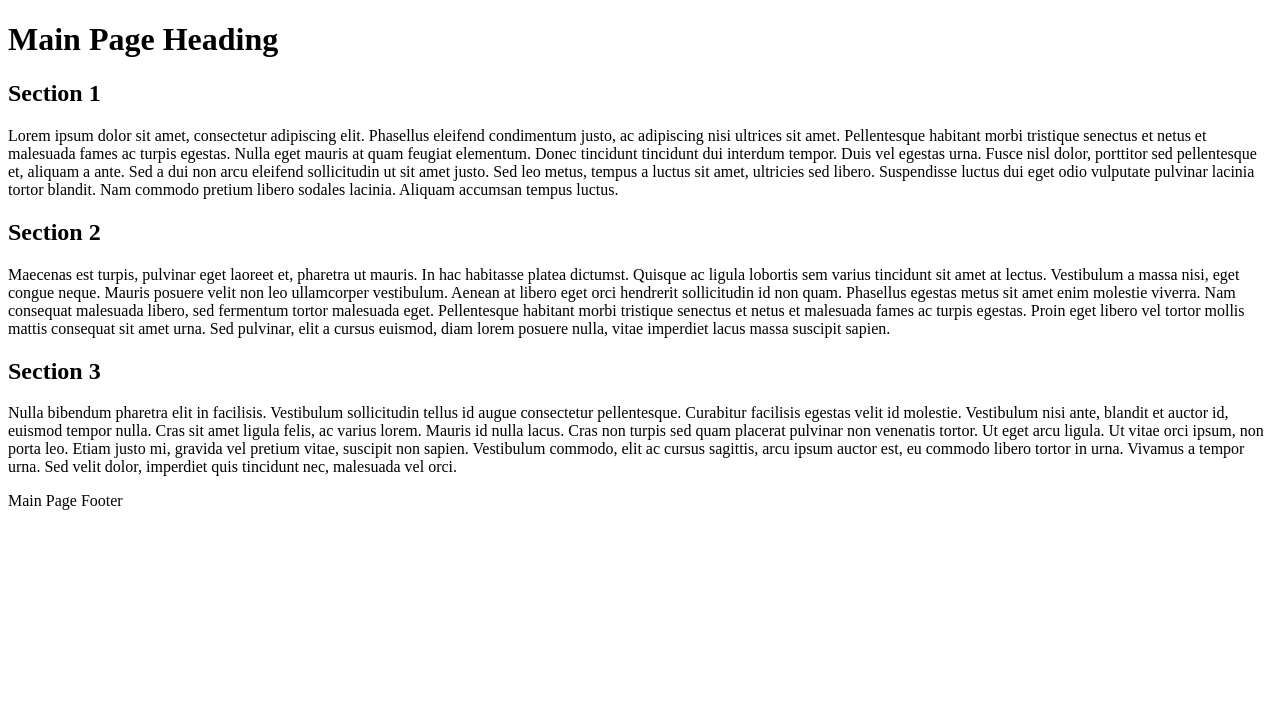
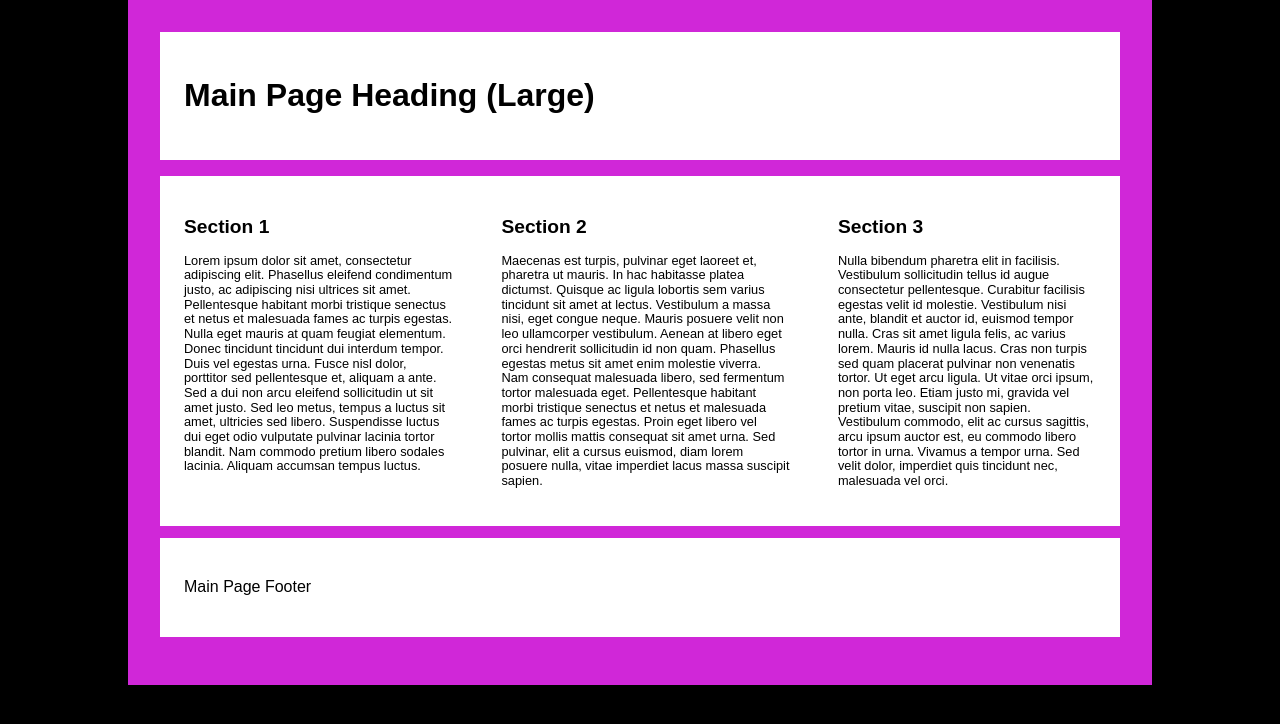
Before and after one commit to Keiferg37/COMP1002-2025, a PHP site: page / in a window 1280 px wide. Shown: the top 724 px of the page. Run offline with PHP 8.4, Linux system fonts and the light colour scheme.

Commit message:
lesson13

```diff
--- a/lesson-13/css/print.css
+++ b/lesson-13/css/print.css
@@ -1,6 +1,7 @@
 body {
 	font-family: Georgia, "Times New Roman", serif;
     font-size: 12pt;
+	background-color: white;
 }
 #container {
 	background: #fff;
--- a/lesson-13/css/style.css
+++ b/lesson-13/css/style.css
@@ -1,13 +1,21 @@
 @charset "utf-8";
 /* Basic layout styles */
+html {
+	box-sizing: border-box;
+	font-size: 100%;
+}
+*, *::before, *::after {
+	box-sizing: inherit;
+}
 body {
 	background: black;
 	font-size: 100%;
+	font-family: Arial, Helvetica, sans-serif;
 }
 #container {
 	background: #ccc;
 	width: 80%;
-	margin: 0 auto;
+	margin: 0 auto 0 auto;
 	padding: 2.5%;
 }
 header, section, footer {
@@ -20,27 +28,58 @@ main {
 	flex-direction: column;
 }
 
-
 /* STEP 4: Add styles to visually communicate that this is a small screen - use the ::after psuedoelement and the content property to add some text after the H1 */
 
 /* Smartphone/small screen styles */
-
+h1::after {
+	content: " (Small)";
+}
+#container {
+	background-color: #88cff1;
+}
 /* STEP 5: Edit the above CSS to set the background color of the #container to lightblue */
 
 /* STEP 6a: Add a media query to target medium window sizes (tablets) that are a minimum of 481px */
-
+@media screen and (min-width: 481px) {
 	/* Tablets/medium screen styles */
-
+	h1::after {
+		content: " (Medium)";
+	}
+	#container {
+		background-color: #e3ab54;
+	}
+	main {
+		flex-direction: row;
+		flex-wrap: wrap;
+	}
 	/* The first SECTION element inside the MAIN should stretch all the way across the page layout container */
-
+main section:nth-of-type(1) {
+	flex-basis: 100%;
+}
 	/* The second and third SECTION elements should sit side-by-side - remember the box model when setting the width with flex-basis */
-
+	main section:nth-of-type(2), main section:nth-of-type(3) {
+		flex-basis: 50%;
+	}
+}
 /* STEP 6b: Edit the above CSS to set the background color of #container to orange and arrange the page in 2-column layout with the first section on top of the second and third sections (using flexbox) */
 
 /* STEP 7a: Add another media query to target only screens 1025px or larger (notebooks and desktops)*/
-
+@media screen and (min-width: 1024px), (orientation: landscape) {
 	/* Desktops/large screen styles */
-
+	h1::after {
+		content: " (Large)";
+	}
+	#container {
+		background-color: #d027d8;
+	}
+	main {
+		flex-wrap: nowrap;
+		font-size: 0.8rem;
+	}
+	main section:nth-of-type(n) {
+		flex-basis: auto;
+	}
+}
 /* STEP 7b: Edit the above CSS to set the background color of #container to olive and arrange the page in a 3-column layout (using flexbox) */
 
 /* STEP 8: Add an OR conditional (,) to the above media query that applies the above CSS if the device is being held in landscape orientation, rather than portrait */
--- a/lesson-13/index.html
+++ b/lesson-13/index.html
@@ -1,16 +1,16 @@
 <!DOCTYPE html>
-<html>
+<html lang="en">
 	<head>
 		<meta charset="UTF-8" />
 		<title>Resolution Dependent Layout</title>
 <!-- STEP 1: Normalize CSS so all styles start from scratch -->
-
+		<link href="css/normalize.css" rel="stylesheet">
 <!-- STEP 2: Reset the zoom and set the device width to equal the width -->
-
+		<meta name="viewport" content="width=device-width, initial-scale=1.0" />
 <!-- STEP 3: Add the main stylesheet with a link element, including a media attribute for screen, then proceed to the file 'css/style.css' for STEP 4 -->
-
+		<link href="css/style.css" rel="stylesheet" media="screen" />
 <!-- STEP 10: Add another link element to attach a CSS file for print use only -->
-
+		<link href="css/print.css" rel="stylesheet" media="print" />
 	</head>
 	<body>
 		<div id="container">
```
